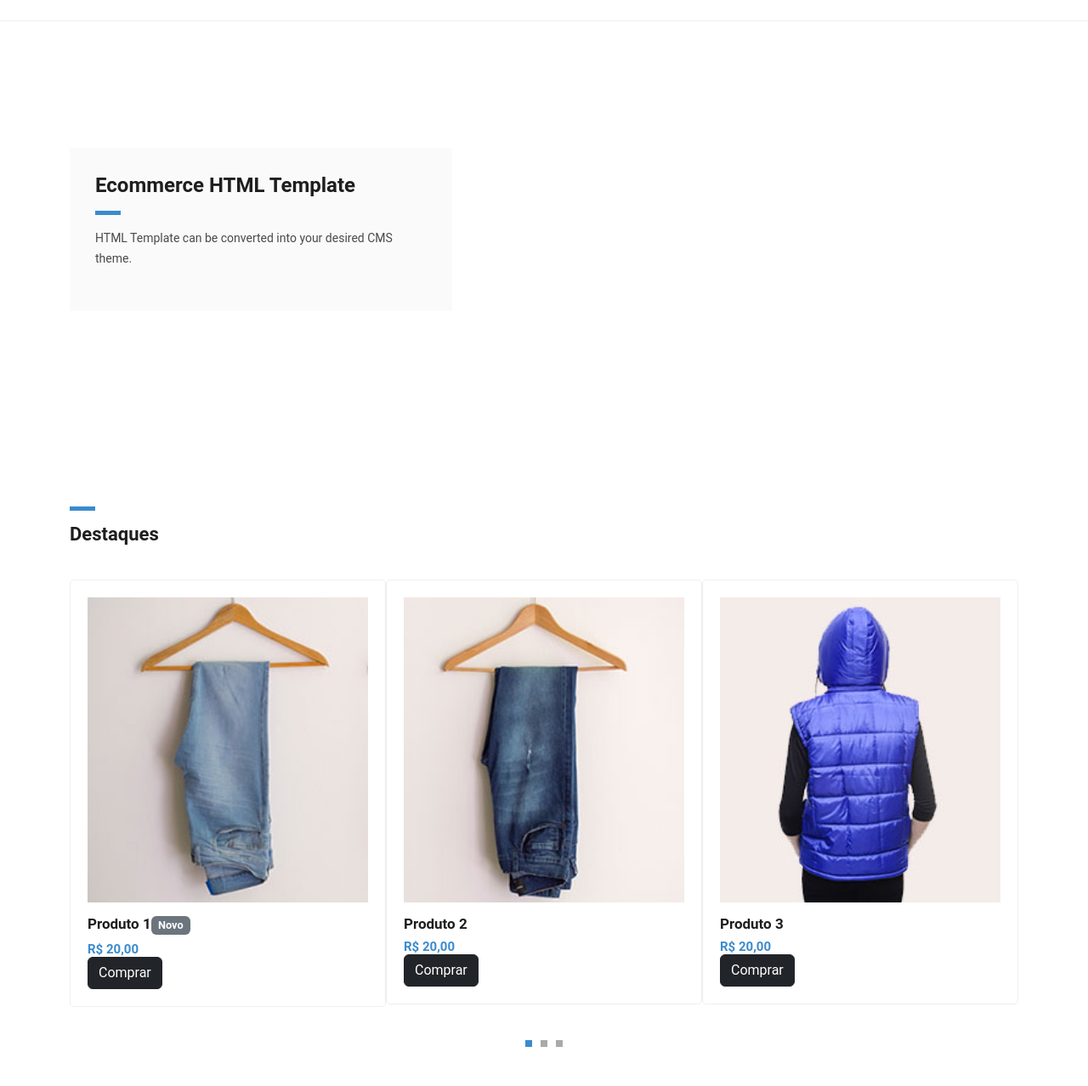
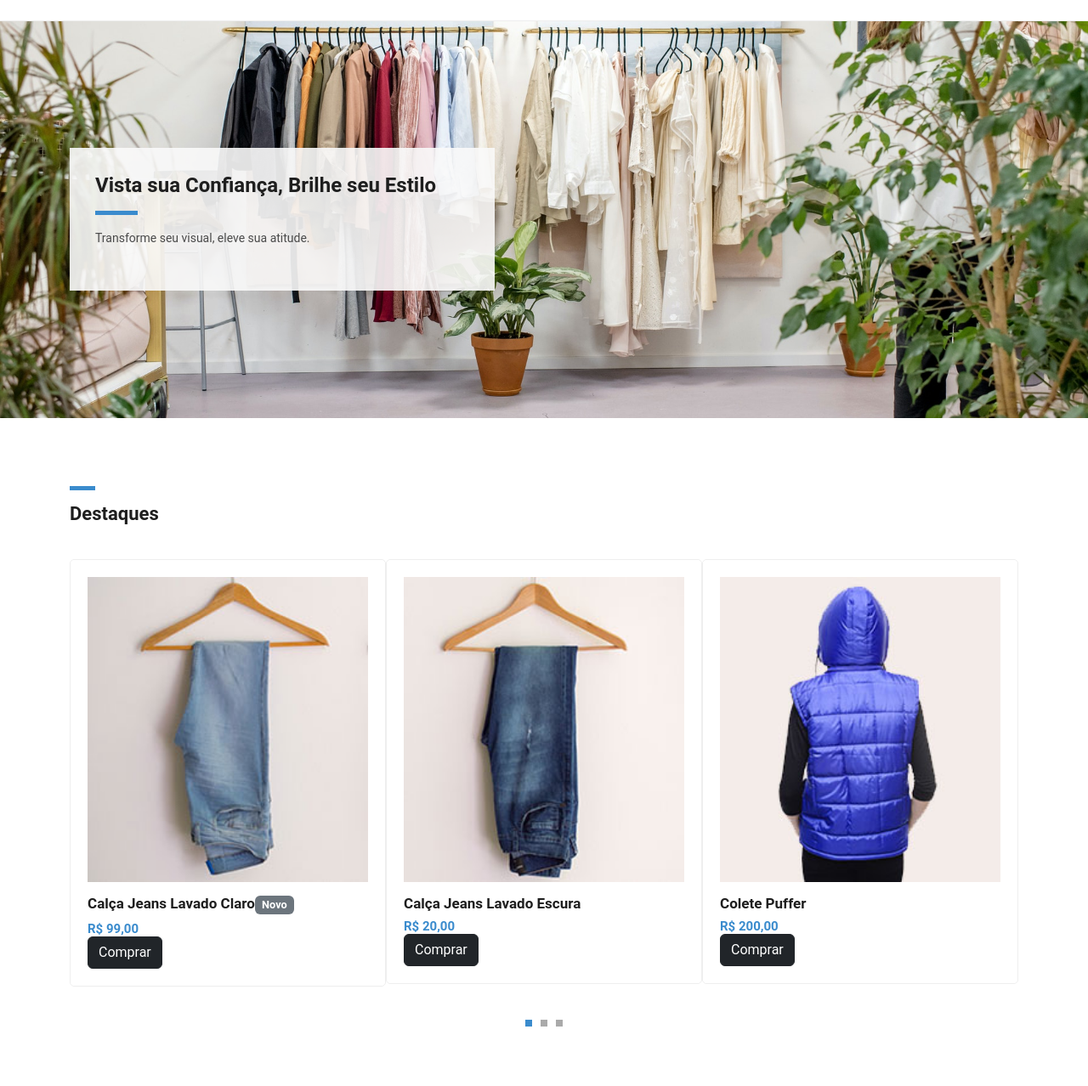
Before and after one commit to geraud01/jquery, a plain HTML site: page index.html in a window 1280 px wide. Shown: the part 147-1425 px from the top of the page at 85% size. Drawn offline with Linux system fonts and the light colour scheme.

Commit message:
Exercicio (JQueryI)

```diff
--- a/css/style.css
+++ b/css/style.css
@@ -124,7 +124,7 @@ a {
 /* Banner Style */
 .banner {
 	margin-top: 50px;
-	background-image: url(../assets/images/banner-bg.jpg);
+	background-image: url(../imagens/banner-bg.jpg);
 	background-size: cover;
 	background-repeat: no-repeat;
 	padding: 150px 0px;
@@ -133,7 +133,7 @@ a {
 .banner .caption {
 	background-color: rgba(250,250,250,0.9);
 	padding: 30px;
-	max-width: 450px;
+	max-width: 500px;
 }
 .banner .caption h2 {
 	margin-top: 0px;
@@ -143,7 +143,7 @@ a {
 	color: #1e1e1e;
 }
 .banner .caption .line-dec {
-	width: 30px;
+	width: 50px;
 	height: 5px;
 	background-color: #3a8bcd;
 }
--- a/index.html
+++ b/index.html
@@ -13,7 +13,7 @@
 
     <nav class="navbar navbar-expand-lg navbar-dark bg-dark static-top">
         <div class="container">
-            <a class="navbar-brand" href="#"><img src="./imagens/header-logo.png" alt=""></a>
+            <a class="navbar-brand" href="#"><img src="./imagens/Match Point Tennis - new.png" alt=""></a>
             <button class="navbar-toggler" type="button" data-toggle="collapse" data-target="#navbarResponsive" aria-controls="navbarResponsive" aria-expanded="false" aria-label="Toggle navigation">
                 <span class="navbar-toggler-icon"></span>
             </button>
@@ -38,14 +38,16 @@
         </div>
     </nav>
 
+
     <div class="banner">
         <div class="container">
             <div class="row">
                 <div class="col-md-12">
                     <div class="caption">
-                        <h2>Ecommerce HTML Template</h2>
+                        <h2>Vista sua Confiança, Brilhe seu Estilo</h2>
                         <div class="line-dec"></div>
-                        <p>HTML Template can be converted into your desired CMS theme. </p>
+                        <p>Transforme seu visual, eleve sua atitude. </p>
+
                     </div>
                 </div>
             </div>
@@ -66,15 +68,15 @@
                     <div class="owl-carousel owl-theme">
                         <div class="featured-item">
                             <img src="./imagens/item-01.jpg" alt="Item 1">
-                            <h4>Produto 1</h4>
-                            <h6>R$ 20,00</h6>
+                            <h4>Calça Jeans Lavado Claro</h4>
+                            <h6>R$ 99,00</h6>
                             <a href="single-product.html">
                                 Comprar
                             </a>
                         </div>
                         <div class="featured-item">
                             <img src="./imagens/item-02.jpg" alt="Item 2">
-                            <h4>Produto 2</h4>
+                            <h4>Calça Jeans Lavado Escura</h4>
                             <h6>R$ 20,00</h6>
                             <a href="single-product.html">
                                 Comprar
@@ -82,8 +84,8 @@
                         </div>
                         <div class="featured-item">
                             <img src="./imagens/item-03.jpg" alt="Item 3">
-                            <h4>Produto 3</h4>
-                            <h6>R$ 20,00</h6>
+                            <h4>Colete Puffer</h4>
+                            <h6>R$ 200,00</h6>
                             <a href="single-product.html">
                                 Comprar
                             </a>
@@ -106,8 +108,8 @@
                         </div>
                         <div class="featured-item">
                             <img src="./imagens/item-06.jpg" alt="Item 6">
-                            <h4>Produto 6</h4>
-                            <h6>R$ 20,00</h6>
+                            <h4>All Star Vermelho</h4>
+                            <h6>R$ 199,90</h6>
                             <a href="single-product.html">
                                 Comprar
                             </a>
@@ -130,8 +132,8 @@
                         </div>
                         <div class="featured-item">
                             <img src="./imagens/item-06.jpg" alt="Item 9">
-                            <h4>Produto 9</h4>
-                            <h6>R$ 20,00</h6>
+                            <h4>All Star Vermelho</h4>
+                            <h6>R$ 199,90</h6>
                             <a href="single-product.html">
                                 Comprar
                             </a>
@@ -147,7 +149,7 @@
             <div class="row">
                 <div class="col-md-12">
                     <div class="logo">
-                        <img src="./imagens/header-logo.png" alt="">
+                        <img src="./imagens/Match Point Tennis - new.png" alt="">
                     </div>
                 </div>
                 <div class="col-md-12">
@@ -164,10 +166,10 @@
                 <div class="col-md-12">
                     <div class="social-icons">
                         <ul>
-                            <li><a href="#"><i class="fa fa-facebook-f"></i></a></li>
-                            <li><a href="#"><i class="fa fa-twitter"></i></a></li>
+                            <li><a href="#"><i class="fa fa-facebook"></i></a></li>
+                            <li><a href="#"><i class="fa fa-instagram"></i></a></li>
                             <li><a href="#"><i class="fa fa-linkedin"></i></a></li>
-                            <li><a href="#"><i class="fa fa-rss"></i></a></li>
+                            <li><a href="#"><i class="fa fa-youtube"></i></a></li>
                         </ul>
                     </div>
                 </div>
```
Also changed, not shown: imagens/Match Point Tennis - new.png (added), imagens/Match Point Tennis.png (added), 3 other files.
